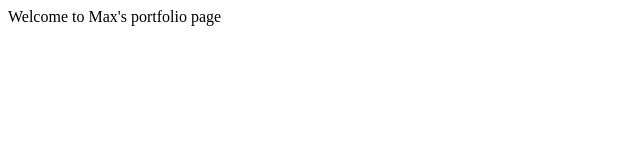
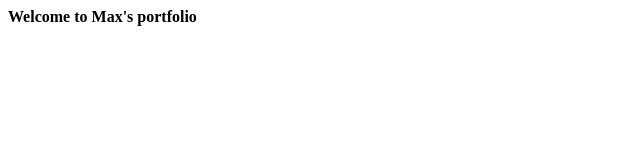
Before and after one commit to maxroyramirez/maxroyram, a plain HTML site: page index.html in a window 1280 px wide. Shown: the full height of the page, 0-640 px from the left. Drawn offline with Linux system fonts and the light colour scheme.

Commit message:
Update index.html

```diff
--- a/index.html
+++ b/index.html
@@ -4,7 +4,7 @@
         <title>New Webpage</title>
     </head>
     <body>
-    Welcome to Max's portfolio page
+        <strong> Welcome to Max's portfolio </strong>
 
     </body>
 </html>
```
